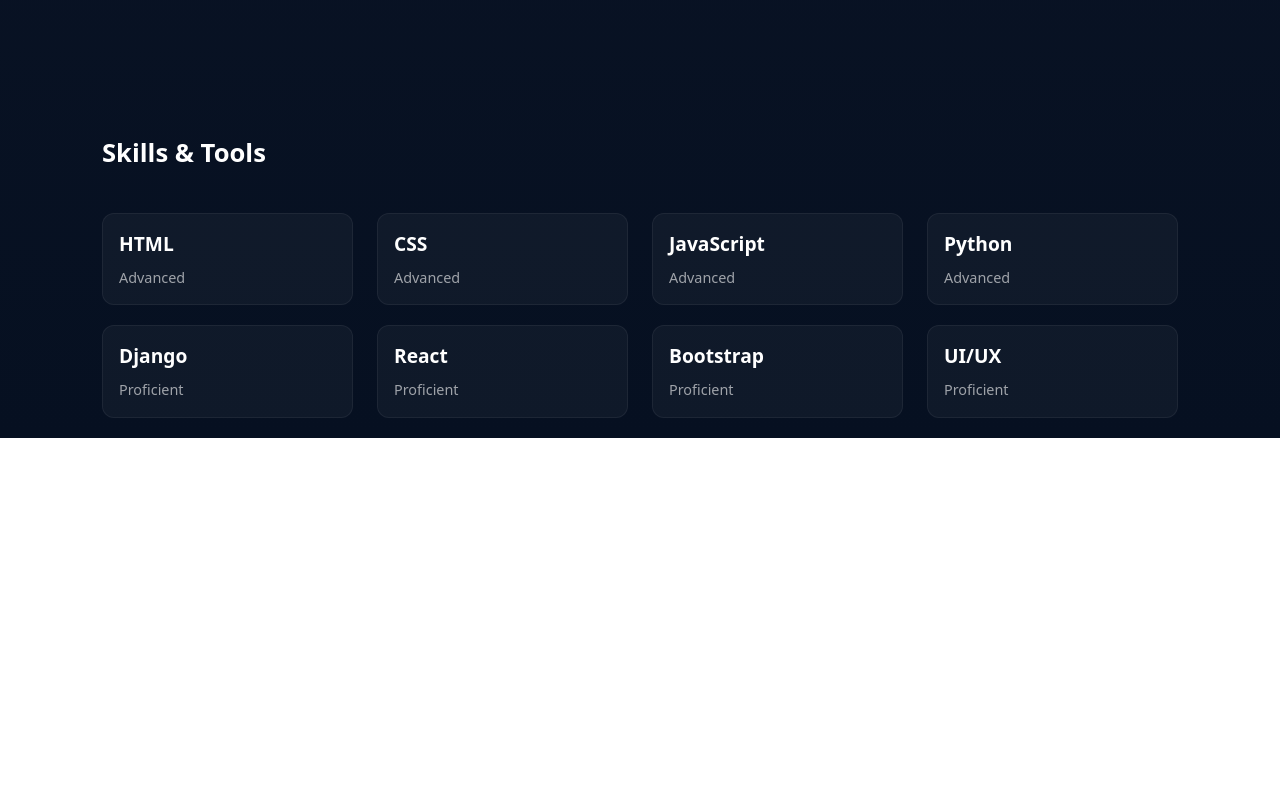
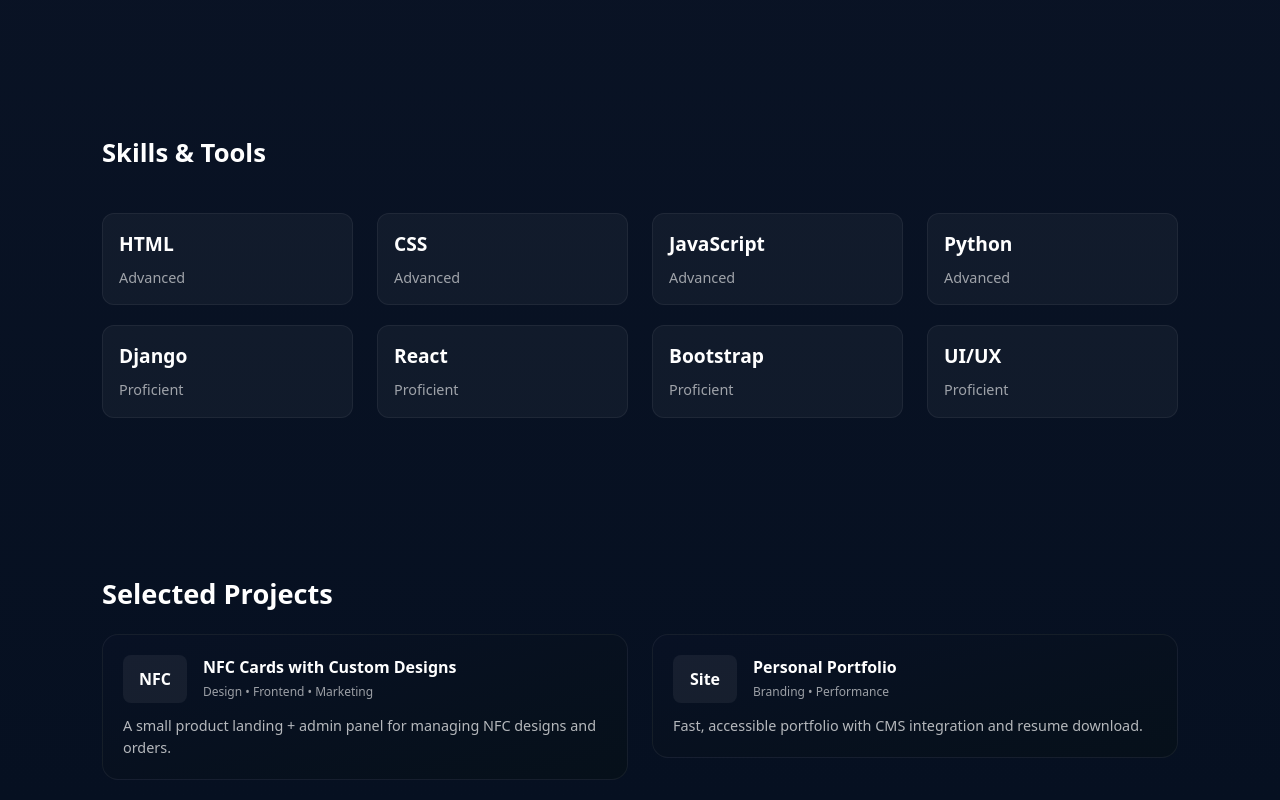
Before and after one commit to amiraliabooei/amirali-personal-site, a React (Vite) app: page / in a window 1280 px wide. Shown: the part 1342-2142 px from the top of the page. Before the commit the page ends 1780 px from the top, so only its background shows below. Built offline with nearby package versions, Linux system fonts and the light colour scheme.

Commit message:
Make Projects Section-responsive

```diff
--- /dev/null
+++ b/src/Components/SelectedProjects/SelectedProjects.jsx
@@ -0,0 +1,61 @@
+import Styled from './SelectedProjects.module.css'
+// import styled from "../Header/Header.module.css";
+
+
+export default function SelectedProjects(props){
+    switch (props.data.lan) {
+        case 'en':
+            return (
+                <>
+                    <div id="projects">
+                        <div className={Styled.SelectedProjectsWrapper}>
+                            <div className="container">
+                                <section className={Styled.SelectedProjects}>
+                                    <h3>Selected Projects</h3>
+                                    <div className="row">
+                                        <div className="col-xxl-6 col-xl-6 col-md-12 col-sm-12">
+                                            <div className={Styled.ProjectCard}>
+                                                <div className={Styled.ProjectHeader}>
+                                                    <div className={Styled.ProjectsIcon}>NFC</div>
+                                                    <div>
+                                                        <div className={Styled.ProjectTitle}>NFC Cards with Custom Designs
+                                                        </div>
+                                                        <div className={Styled.ProjectSub}>Design • Frontend • Marketing</div>
+                                                    </div>
+                                                </div>
+                                                <div className={Styled.ProjectDesc}>
+                                                    A small product landing + admin panel for managing NFC designs and
+                                                    orders.
+                                                </div>
+                                            </div>
+                                        </div>
+                                        <div className="col-xxl-6 col-xl-6 col-md-12 col-sm-12">
+                                            <div className={Styled.ProjectCard}>
+                                                <div className={Styled.ProjectHeader}>
+                                                    <div className={Styled.ProjectsIcon}>Site</div>
+                                                    <div>
+                                                        <div className={Styled.ProjectTitle}>Personal Portfolio
+                                                        </div>
+                                                        <div className={Styled.ProjectSub}>Branding • Performance</div>
+                                                    </div>
+                                                </div>
+                                                <div className={Styled.ProjectDesc}>
+                                                    Fast, accessible portfolio with CMS integration and resume download.
+                                                </div>
+                                            </div>
+                                        </div>
+                                    </div>
+                                </section>
+                            </div>
+                        </div>
+                    </div>
+
+                </>
+            );
+
+        case 'fa':
+            return (
+                <></>
+            );
+    }
+}
--- /dev/null
+++ b/src/Components/SelectedProjects/SelectedProjects.module.css
@@ -0,0 +1,51 @@
+.SelectedProjectsWrapper{
+    margin-top: 120px;
+}
+.SelectedProjects{
+    padding: 20px;
+}
+.SelectedProjects h3{
+    font-size: 1.7rem;
+    font-weight: bold;
+    margin-bottom: 12px;
+}
+.ProjectCard{
+    background: linear-gradient(to bottom right, #081124, #06101a);
+    border: 1px solid rgba(255, 255, 255, 0.06);
+    border-radius: 16px;
+    padding: 20px;
+    transition: transform 0.3s ease;
+    margin-top: 12px;
+}
+.ProjectCard:hover{
+    transform: translateY(-6px);
+}
+.ProjectHeader{
+    display: flex;
+    align-items: flex-start;
+    gap: 16px;
+}
+.ProjectsIcon{
+    width: 64px;
+    height: 48px;
+    background: rgba(255, 255, 255, 0.06);
+    border-radius: 8px;
+    display: flex;
+    align-items: center;
+    justify-content: center;
+    font-weight: bold;
+}
+.ProjectTitle{
+    font-weight: 600;
+}
+
+.ProjectSub{
+    font-size: 0.75rem;
+    color: rgba(255, 255, 255, 0.6);
+    margin-top: 4px;
+}
+.ProjectDesc{
+    margin-top: 12px;
+    font-size: 0.9rem;
+    color: rgba(255, 255, 255, 0.7);
+}
--- a/src/Pages/Home/Home.jsx
+++ b/src/Pages/Home/Home.jsx
@@ -6,6 +6,7 @@
 import ChangeTitle from "../../Components/ChangeTitle/ChangeTitle.jsx";
 import About from "../../Components/About/About.jsx";
 import Skills from "../../Components/Skills/Skills.jsx";
+import SelectedProjects from "../../Components/SelectedProjects/SelectedProjects.jsx";
 
 export default function Home({ language }) {
     const [text, setText] = useState(texts.en); // مقدار اولیه مناسب
@@ -23,6 +24,7 @@
 
             <About data={text}/>
             <Skills data={text} />
+            <SelectedProjects data={text}/>
 
         </div>
     );
```
